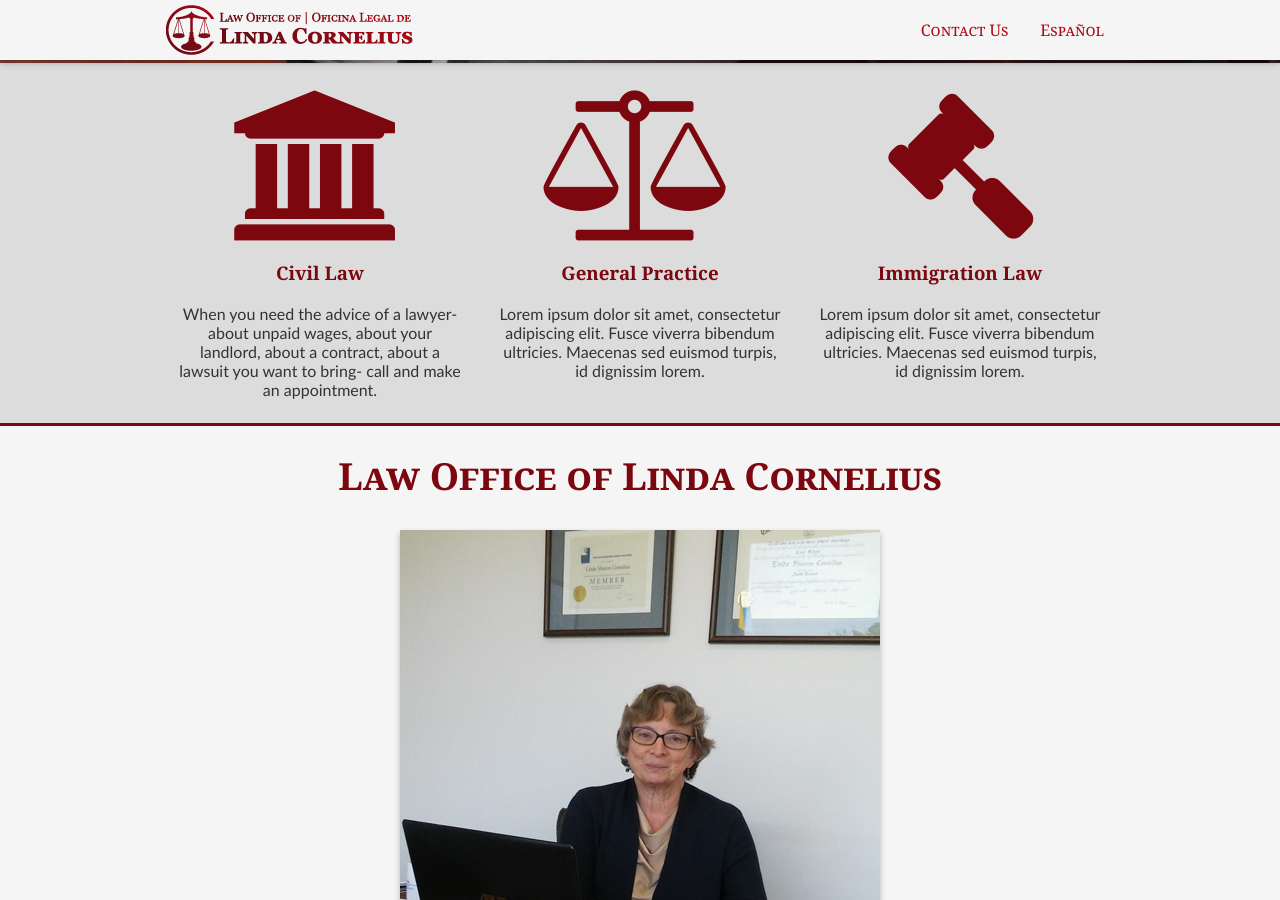
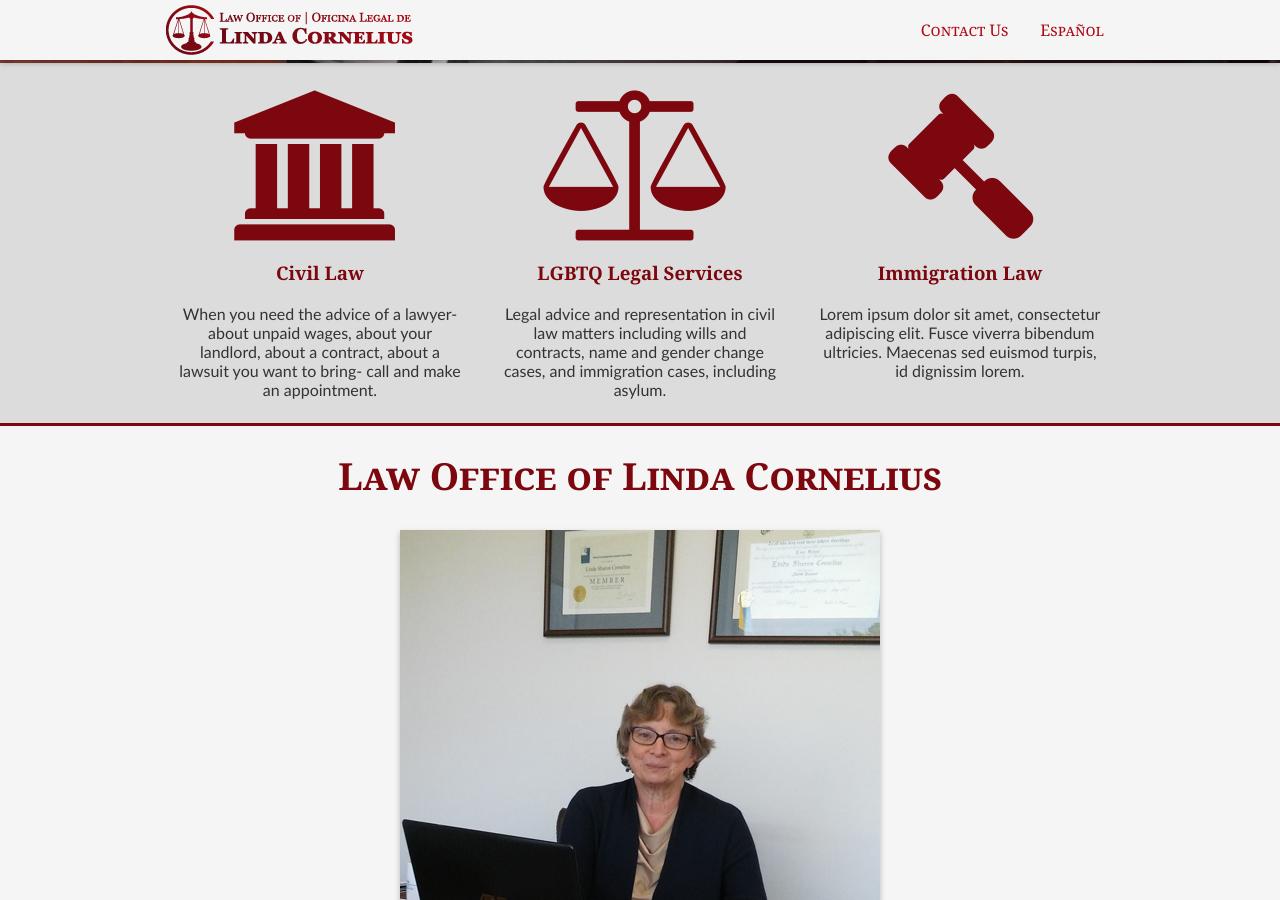
Before and after one commit to edamtoft/cornelius.legal.site, a Jekyll site: the page built from index.markdown, in a window 1280 px wide and 900 px high, scrolled down 704 px. Built offline with Jekyll 4.4.1, drawn with Linux system fonts in a browser that asks for light colours; nearby versions of some CDN libraries; some of the changed text lies outside the part shown.

Commit message:
Updated '/_practice/general.markdown' via CloudCannon

```diff
--- a/_practice/general.markdown
+++ b/_practice/general.markdown
@@ -1,13 +1,13 @@
 ---
-title: General Practice
-identifier: generalpractice
+title: LGBTQ Legal Services
+identifier: LGBTQ
 layout: page
-description_text: Lorem ipsum dolor sit amet, consectetur adipiscing elit. Fusce viverra
-  bibendum ultricies. Maecenas sed euismod turpis, id dignissim lorem.
+description_text: 'Legal advice and representation in civil law matters including wills and contracts, name and gender change cases,  and immigration cases, including asylum.'
 language: english
 icon: balance-scale
-banner_image: "/assets/books.jpg"
+banner_image: /assets/books.jpg
 sitemap: true
 ---
 
+
 Lorem ipsum dolor sit amet, consectetur adipiscing elit. Quisque malesuada ex ut enim volutpat ultricies. Nam vestibulum erat aliquam purus tincidunt cursus et sit amet nibh. Maecenas lacinia justo sit amet libero tincidunt, at tristique orci rhoncus. Donec vitae elit placerat, consequat elit vel, tincidunt dolor. Pellentesque habitant morbi tristique senectus et netus et malesuada fames ac turpis egestas. Curabitur finibus ligula vitae pretium lacinia. Quisque aliquet iaculis nunc sit amet cursus. Nam commodo luctus velit, in posuere libero rutrum eu. Nunc maximus ante dolor, at facilisis erat consequat at. In dignissim pretium nunc, et aliquet augue faucibus et. Ut non metus dictum sem euismod fermentum. Donec ipsum erat, porttitor sit amet ipsum sit amet, scelerisque gravida quam. Nunc semper massa sed ornare feugiat. Aenean vel mollis mauris. Praesent ornare, turpis at molestie gravida, ipsum nibh lobortis lacus, id lacinia elit est id ex. Integer quis velit ac urna porttitor ullamcorper sit amet non orci.
```
